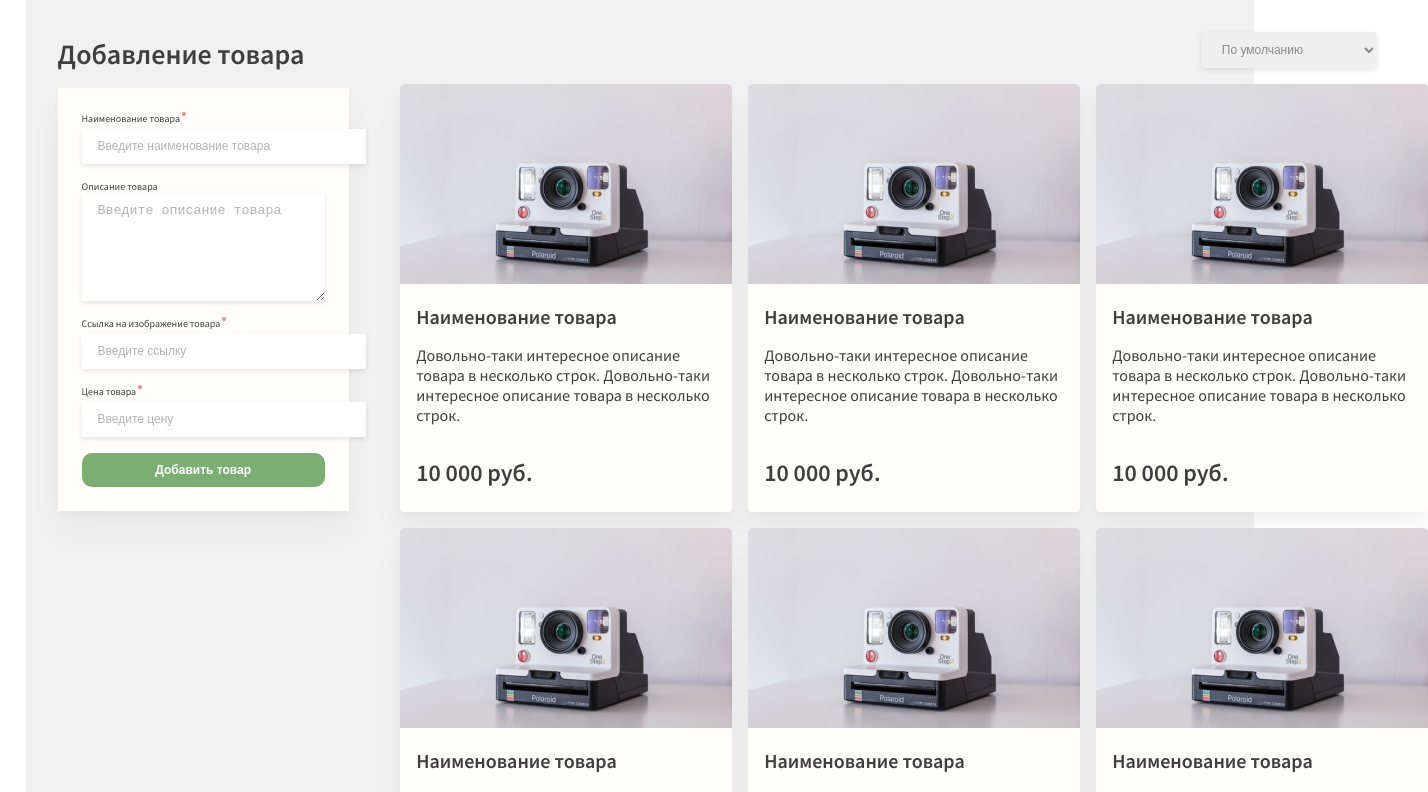
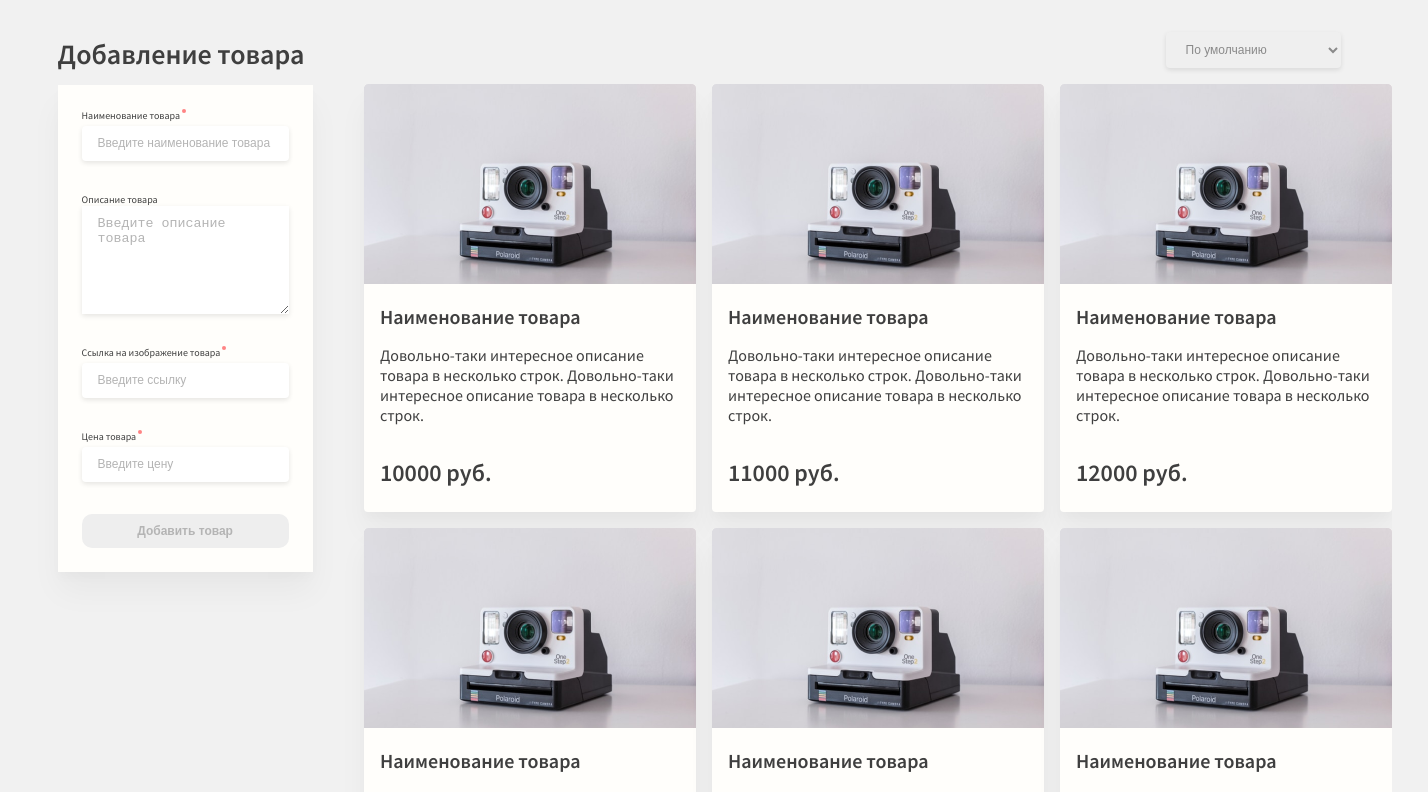
Before and after one commit to eremeev23/nuxt-store-gallery, a Nuxt app: page / in a window 1280 px wide. Shown: the top 792 px of the page, 1428 px wide, since content can reach past the window. Built offline with nearby package versions, Linux system fonts and the light colour scheme.

Commit message:
Added validation and adding item + sorting

```diff
--- a/components/ItemAdder.vue
+++ b/components/ItemAdder.vue
@@ -2,50 +2,126 @@
   <div class="adder__box">
     <h1>Добавление товара</h1>
 
-    <form class="add-item__form">
+    <form class="add-item__form" @submit.prevent="addItem">
+      <div class="input__box">
         <label for="item-name" class="label required">
           <span class="label-span">Наименование товара</span>
         </label>
-      <input class="input__text" type="text" id="item-name" name="item-name" v-model="name" placeholder="Введите наименование товара" required>
+        <input @input="filledCheck" class="input__text" type="text" id="item-name" name="item-name" v-model="name" placeholder="Введите наименование товара" required>
+        <span class="invalid__span">Обязательное поле</span>
+      </div>
 
+      <div class="input__box">
         <label for="item-description" class="label">
           <span>Описание товара</span>
         </label>
         <textarea name="item-description" id="item-description" v-model="description" placeholder="Введите описание товара"></textarea>
+      </div>
 
+      <div class="input__box">
         <label for="image-url" class="label required">
           <span class="label-span">Ссылка на изображение товара</span>
         </label>
-      <input class="input__text" type="url" id="image-url"
+        <input @input="filledCheck" class="input__text" type="url" id="image-url"
           name="image-url"
           placeholder="Введите ссылку"
           v-model="image"
           pattern="https://.*"
           required>
+          <span class="invalid__span">Обязательное поле</span>
+      </div>
 
+      <div class="input__box">
         <label for="item-price" class="label required">
           <span class="label-span">Цена товара</span>
         </label>
-      <input class="input__text" type="text" id="item-price"
+        <input @input="filledCheck" class="input__text input__number" type="number" id="item-price"
           name="item-price"
           placeholder="Введите цену"
           v-model="price"
           required>
+          <span class="invalid__span">Обязательное поле</span>
+      </div>
 
-      <button type="submit" class="add__button">Добавить товар</button>
+      <button type="submit" class="add__button" disabled>Добавить товар</button>
     </form>
   </div>
 </template>
 
 <script>
+import { mapMutations } from 'vuex'
+
 export default {
   name: 'adder',
+  props: {
+    items__array: {
+      type: Array,
+      default: () => []
+    }
+  },
   data() {
     return {
+      id: this.items__array.length + 1,
       name: '',
       description: '',
       image: '',
-      price: ''
+      price: '',
+      formFilled: false,
+    }
+  },
+  methods: {
+    ...mapMutations(['addNewItem']),
+
+    filledCheck: function() {
+      const required = document.querySelectorAll('.input__text');
+      const textArea = document.querySelector('#item-description');
+
+      if (textArea.value) {
+        textArea.style = 'border: 1px solid #7BAE73; border-radius: 4px';
+      } else {
+        textArea.style = 'border: none;';
+      }
+
+      required.forEach(input => {
+        if (!input.value) {
+          const span = input.parentElement.children[2];
+          span.classList.add('required__field');
+          input.style = 'border: 1px solid #FF8484; border-radius: 4px';
+        } else {
+          const span = input.parentElement.children[2];
+          span.classList.remove('required__field');
+          input.style = 'border: 1px solid #7BAE73; border-radius: 4px';
+        }
+      })
+
+      if ([...required].every(input => input.value)) {
+        this.formFilled = true;
+      } else {
+        this.formFilled = false;
+      }
+
+      if (this.formFilled) {
+        const submitBtn = document.querySelector('.add__button');
+        submitBtn.removeAttribute('disabled')
+      } else {
+        const submitBtn = document.querySelector('.add__button');
+        submitBtn.setAttribute('disabled', true)
+      }
+    },
+
+    addItem: function() {
+      this.addNewItem({
+        id: this.id,
+        name: this.name,
+        description: this.description,
+        image: this.image,
+        price: this.price
+      })
+
+      this.name = '';
+      this.description = '';
+      this.image = '';
+      this.price = '';
     }
   }
 }
@@ -53,14 +129,15 @@ export default {
 
 <style lang='scss'>
 .adder__box {
-  max-width: 25%;
+  width: 25%;
+  // max-width: 25%;
   color: #3F3F3F;
 
   h1 {
     font-style: normal;
     font-weight: 600;
     font-size: 28px;
-    margin: 4px 0 16px;
+    margin: 4px 0 13px;
   }
 
   .add-item__form {
@@ -69,6 +146,12 @@ export default {
     padding: 24px;
     background: #FFFEFB;
     box-shadow: 0px 20px 30px rgba(0, 0, 0, 0.04), 0px 6px 10px rgba(0, 0, 0, 0.02);
+
+    .input__box {
+      position: relative;
+      display: flex;
+      flex-direction: column;
+      margin-bottom: 16px;
 
       .label {
         font-size: 10px;
@@ -88,7 +171,8 @@ export default {
       }
 
       .input__text {
-      width: 284px;
+        widows: 100%;
+        max-width: 284px;
         margin: 4px 0 16px;
         padding: 10px 16px;
         border: none;
@@ -97,8 +181,22 @@ export default {
         font-size: 12px;
         line-height: 15px;
       }
+      .input__text:valid:required {
+        outline: $green;
+        border: 1px solid #7BAE73;
+        border-radius: 4px
+      }
+      .input__text:invalid:required {
+        outline: $coral;
+        border-radius: 4px
+      }
       .input__text::placeholder {
         color: $grey;
+      }
+      .input__number::-webkit-inner-spin-button,
+      .input__number::-webkit-outer-spin-button {
+        display: none;
+        -webkit-appearance: none;
       }
 
       #item-description {
@@ -111,6 +209,19 @@ export default {
       }
       #item-description::placeholder {
         color: $grey;
+      }
+
+      .invalid__span {
+        display: none;
+      }
+      .required__field {
+        display: inline-block;
+        position: absolute;
+        bottom: 0;
+        left: 0;
+        font-size: 10px;
+        color: $coral;
+      }
     }
 
     .add__button {
--- a/components/ItemsBox.vue
+++ b/components/ItemsBox.vue
@@ -1,14 +1,14 @@
 <template>
   <div class="items__box">
     <!-- SORTING ITEMS  -->
-    <select class="sort__select" name="sort" id="sort">
-      <option value="default">По умолчанию</option>
-      <option value="min">По возрастанию цены</option>
-      <option value="max">По убыванию цены</option>
+    <select class="sort__select" name="sort" id="sort" v-model="keyToSort" @click.prevent="sort">
+      <option value="default" @click.prevent="sort">По умолчанию</option>
+      <option value="min" @click.prevent="sort">По возрастанию цены</option>
+      <option value="max" @click.prevent="sort">По убыванию цены</option>
     </select>
     <!-- ITEMS LIST  -->
     <div class="items__wrapper">
-      <div class="item" v-for="item in getItems" :key="item.id">
+      <div class="item" v-for="item in getItems" :key="item.id" :id='item.id'>
         <img :src=item.image :alt="item">
         <h3 class="item__name">
           {{ item.name }}
@@ -19,10 +19,9 @@
         <span class="item__price">
           {{ item.price }} руб.
         </span>
-        <button class="delete__button">
+        <button class="delete__button" @click.prevent="removeItem">
           <img src="../static/assets/images/del_logo.png" alt="" class="delete">
         </button>
-
       </div>
     </div>
   </div>
@@ -30,11 +29,39 @@
 
 <script>
 import { mapGetters } from 'vuex'
+import { mapMutations } from 'vuex'
 
 export default {
   name: 'items',
+  data() {
+    return {
+      keyToSort: 'default'
+    }
+  },
   computed: {
     ...mapGetters(['getItems'])
+  },
+  methods: {
+    ...mapMutations(['deleteItem','sortItems']),
+
+    removeItem: function(e) {
+      const button = e.target;
+      let item = button.parentElement;
+
+      if (button.classList.contains('delete')) {
+        item = button.parentElement.parentElement;
+      }
+
+      item.style = 'animation: deleteItem 1s ease; opacity: 0'
+      setTimeout(() => {this.deleteItem(item.id)}, 900)
+      // this.deleteItem(item.id)
+      console.log(item);
+
+    },
+
+    sort: function() {
+      this.sortItems(this.keyToSort)
+    }
   }
 }
 </script>
@@ -67,12 +94,14 @@ export default {
     grid-gap: 16px;
 
     .item {
+
       cursor: pointer;
       position: relative;
       max-width: 332px;
       background: #FFFEFB;
       border-radius: 4px;
       box-shadow: 0px 20px 30px rgba(0, 0, 0, 0.04), 0px 6px 10px rgba(0, 0, 0, 0.02);
+      transition: all .3s ease;
 
       .item__name, .item__description, .item__price {
         margin: 0 16px;
@@ -118,7 +147,19 @@ export default {
   }
 }
 
+@keyframes deleteItem {
+  from {
+    height: 100%;
+    // transform: translateY(0) rotate(0);
+    opacity: 1;
+  }
 
+  to {
+    height: 0%;
+    // transform: translateY(100px) rotate(45deg);
+    opacity: 0;
+  }
+}
 
 
 
--- a/pages/index.vue
+++ b/pages/index.vue
@@ -1,7 +1,7 @@
 <template>
   <div id="app">
-    <ItemAdder />
-    <ItemsBox :items__data=getItems />
+    <ItemAdder :items__array=getItems />
+    <ItemsBox />
   </div>
 </template>
 
@@ -30,6 +30,9 @@ export default {
   margin: 0;
   padding: 0;
   box-sizing: border-box;
+}
+body {
+  background: #f1f1f1;
 
   #app {
     margin: 0 auto;
@@ -38,7 +41,6 @@ export default {
     min-height: 100vh;
     width: 96vw;
     padding: 32px;
-    background: #f1f1f1;
     font-family: 'Source Sans Pro', sans-serif;
   }
 }
```
Also changed, not shown: store/modules/items.js (+21 -10 lines). Lines whose indentation alone changed are shown as unchanged.
